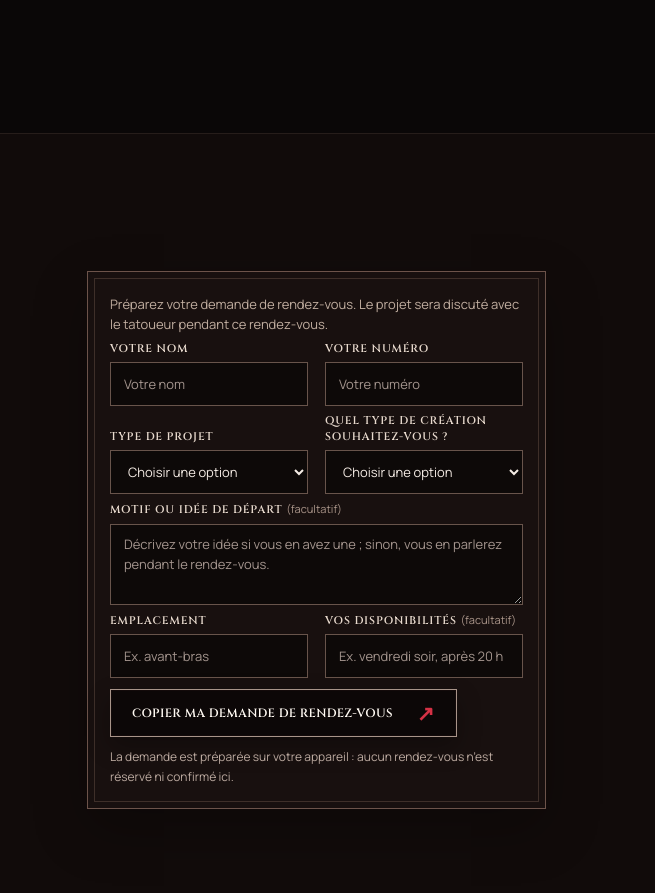
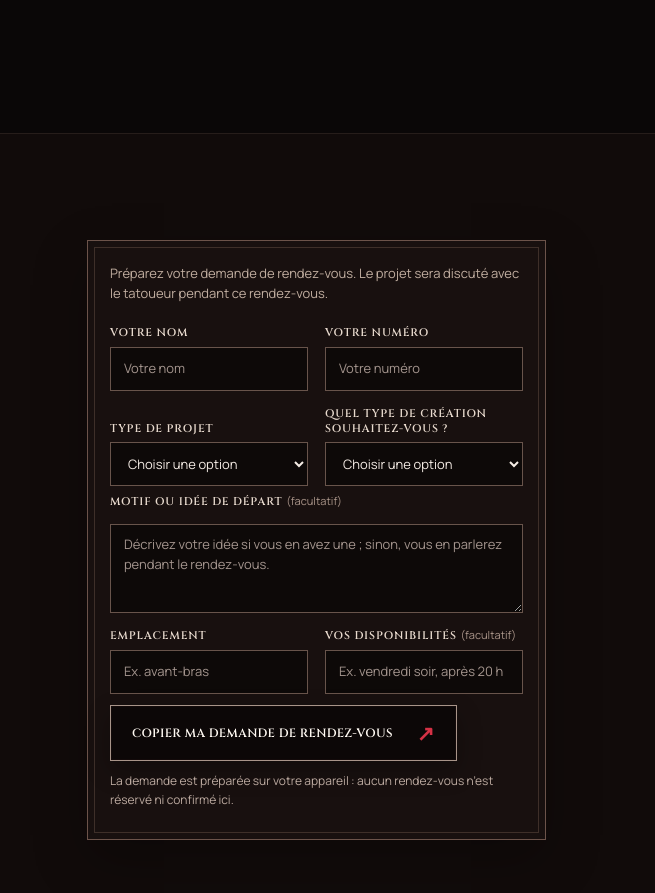
Before and after one commit to Dojojo1/Bloodline-Tatto, a plain HTML site: page index.html in a window 1280 px wide. Shown: the part 4120-5013 px from the top of the page, 625-1280 px from the left. Drawn offline with Linux system fonts and the light colour scheme.

Commit message:
Ajuster le bas de la section sur mesure

```diff
--- a/index.html
+++ b/index.html
@@ -10,7 +10,7 @@
     <meta name="page-kind" content="place">
     <title>Bloodline Tattoo — L'art du tatouage sur mesure</title>
     <link rel="icon" href="assets/bloodline-logo.png" type="image/png">
-    <link rel="stylesheet" href="styles.css?v=20261118-5">
+    <link rel="stylesheet" href="styles.css?v=20261118-6">
     <script src="assets/vendor/gsap.min.js" defer></script>
     <script src="site-content.js?v=20261118-2" defer></script>
     <script src="script.js?v=20261118-2" defer></script>
--- a/styles.css
+++ b/styles.css
@@ -147,7 +147,7 @@ p { text-wrap: pretty; }
 .work-image-two { background-position: center, 83% 50%; }
 .work-image-three { background-position: center, 100% 70%; }
 .work-image span { position: absolute; bottom: 21px; left: 22px; font: 500 22px/1 var(--editorial); text-transform: uppercase; }
-.content-section.project-section { padding: 20px 0 48px; background: #110b0a; }
+.content-section.project-section { padding: 20px 0 72px; background: #110b0a; }
 .project-section .section-label { margin-bottom: 16px; }
 .project-section h2 { margin-bottom: 12px; }
 .project-section .section-copy > p:not(.section-label) { max-width: 58ch; margin-bottom: 10px; line-height: 1.65; }
@@ -155,6 +155,7 @@ p { text-wrap: pretty; }
 .project-grid .ornament { margin: 10px 0 6px; }
 .project-section .project-visual { width: min(100%, var(--project-visual-width, 300px)); min-height: 0; aspect-ratio: 1; margin-top: 8px; background-color: #0d0908; background-image: linear-gradient(0deg, rgba(0,0,0,.1), rgba(0,0,0,.1)), var(--project-art, url("assets/gateway-art.png")); background-position: center, 0% 0%; background-size: cover, 200% auto; background-repeat: no-repeat; }
 .project-form { display: grid; align-self: center; gap: 7px; padding: 22px; border: 1px solid rgba(177,139,122,.55); background: #18100f; box-shadow: inset 0 0 0 6px #18100f, inset 0 0 0 7px rgba(177,139,122,.25), 0 20px 50px rgba(0,0,0,.25); }
+@media (min-width: 901px) { .project-form { min-height: 600px; } }
 .form-intro { margin: 0; color: var(--muted); font-size: 13px; line-height: 1.55; }
 .project-form label { margin-top: 0; color: #e8dace; font: 600 11px/1.4 var(--display); letter-spacing: .08em; text-transform: uppercase; }
 .project-form .optional { color: #a99489; font: 400 11px/1.4 var(--body); letter-spacing: 0; text-transform: none; }
```
